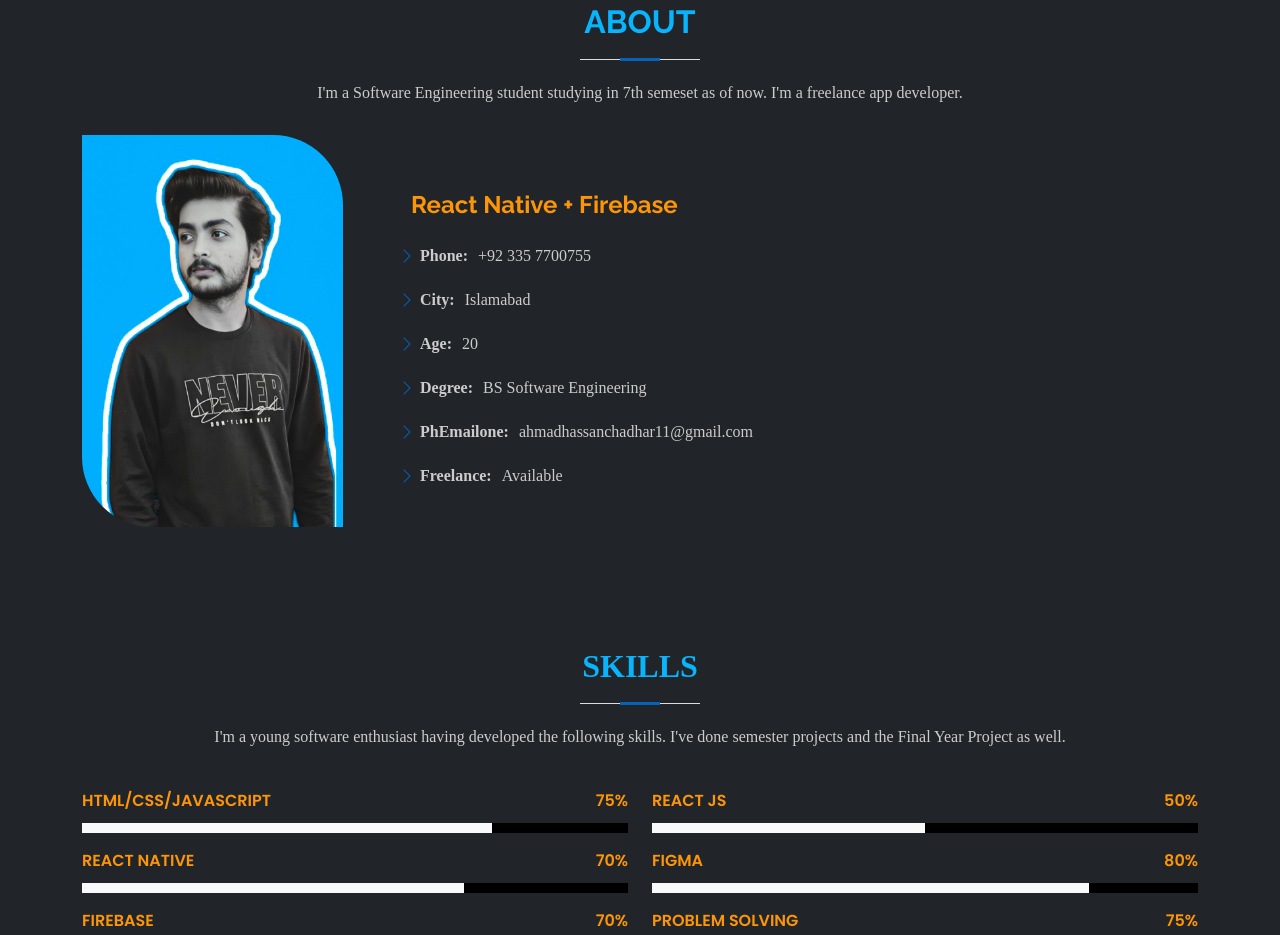
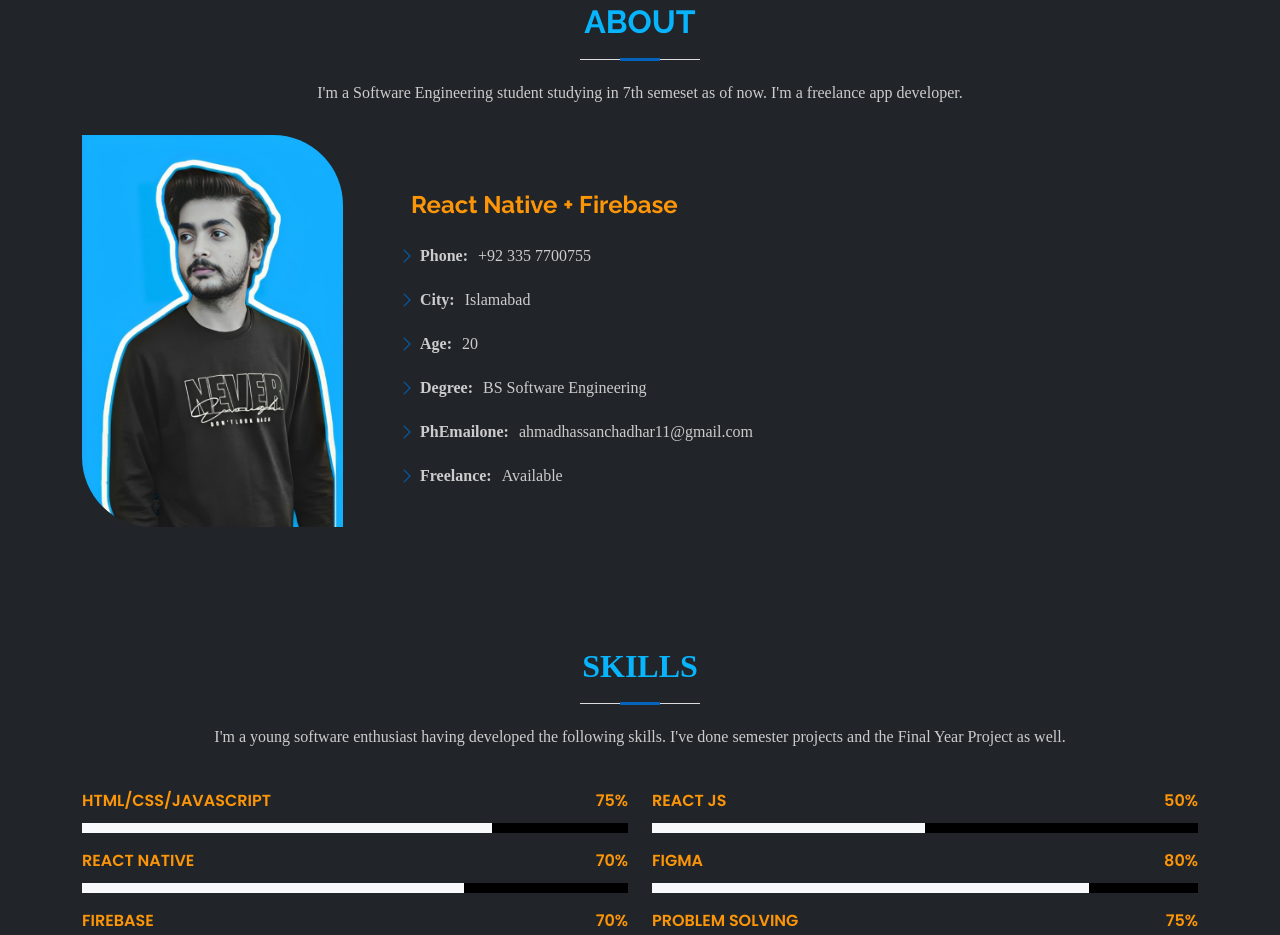
Before and after one commit to AHMADCHAD/itsahmad, a plain HTML site: page index.html in a window 1280 px wide. Shown: the part 857-1792 px from the top of the page. Drawn offline with nearby package versions, Linux system fonts and the light colour scheme.

Commit message:
Image enhanced

```diff
--- a/index.html
+++ b/index.html
@@ -87,7 +87,7 @@
 
         <div class="row">
           <div class="col-lg-3">
-            <img src="assets/img/ahmad2.jpg" style="border-top-right-radius: 70px; border-bottom-left-radius: 70px;"
+            <img src="assets/img/ahmad2.png" style="border-top-right-radius: 70px; border-bottom-left-radius: 70px;"
               class="img-fluid" alt="">
           </div>
           <div class="col-lg-8 pt-sm-2 mt-sm-5 content p-0 p-lg-2"
```
Also changed, not shown: assets/img/ahmad2.png (added).
